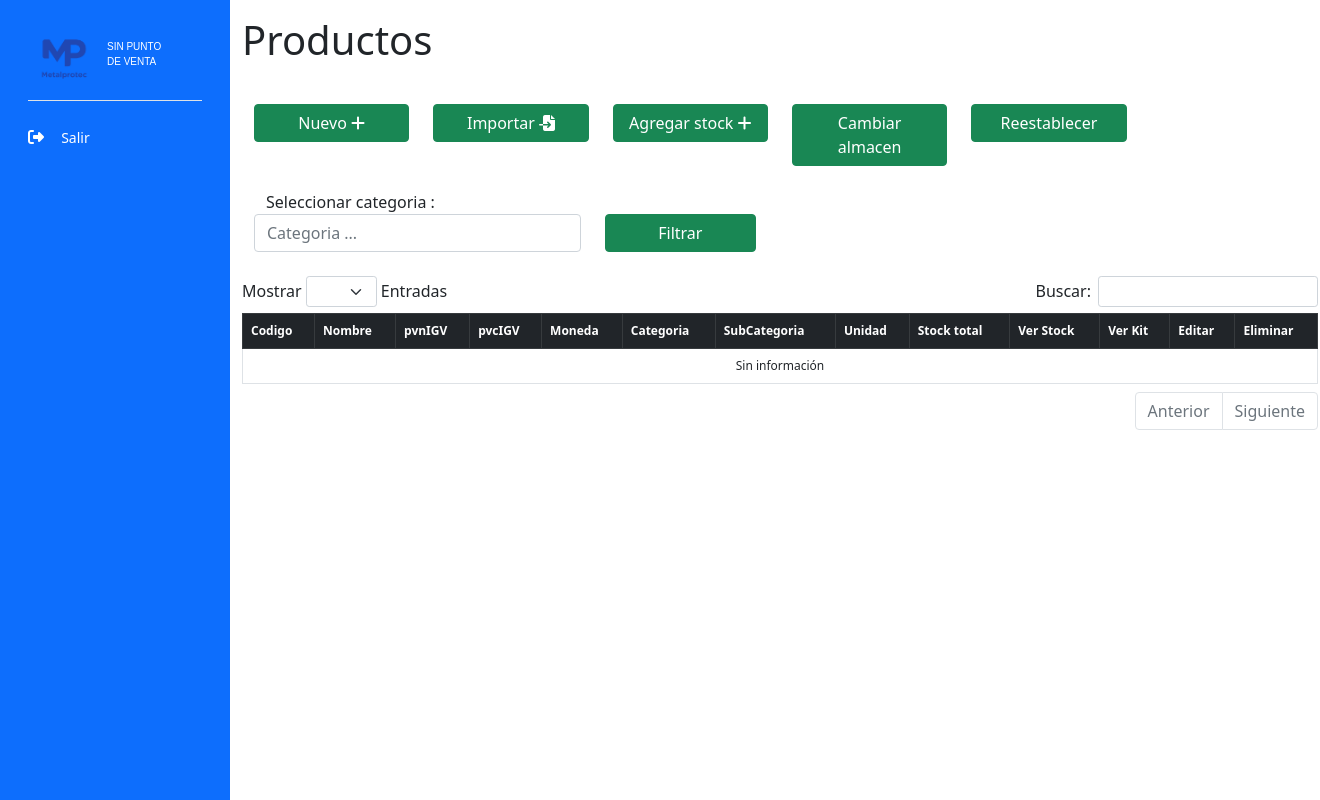
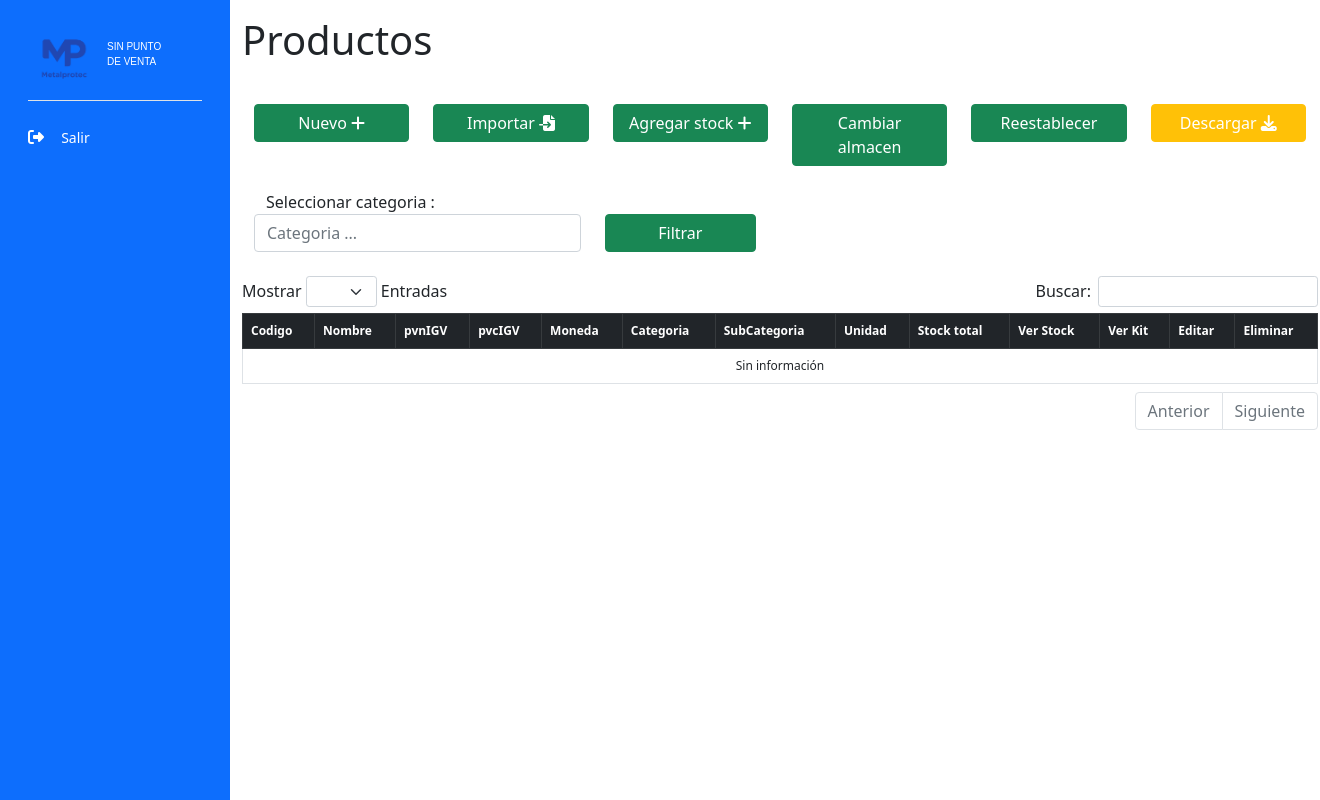
Before and after one commit to franciscoSegovia1997/AppMetalprotec, a Django app: template productsMetalprotec/templates/productsMetalprotec.html in a window 1320 px wide. Run offline with Django 4.2, Linux system fonts and the light colour scheme; the template is opened without the code that fills it, so the values that code supplies are empty; some libraries are stand-ins or nearby versions.

Commit message:
[ADD] Export all products

```diff
--- a/productsMetalprotec/templates/productsMetalprotec.html
+++ b/productsMetalprotec/templates/productsMetalprotec.html
@@ -55,9 +55,9 @@
                     <a class="btn btn-success text-white" href="{% url 'productsMetalprotec:productsMetalprotec' %}">Reestablecer</a>
                 </div>
             </div>
-            <div class="col-2" style="display: none;">
+            <div class="col-2">
                 <div class="row mx-0">
-                    <a class="btn btn-danger text-white">Eliminar todo<i class="fa-solid fa-trash"></i></a>
+                    <a class="btn btn-warning text-white">Descargar <i class="fa-solid fa-download"></i></a>
                 </div>
             </div>
         </div>
```
